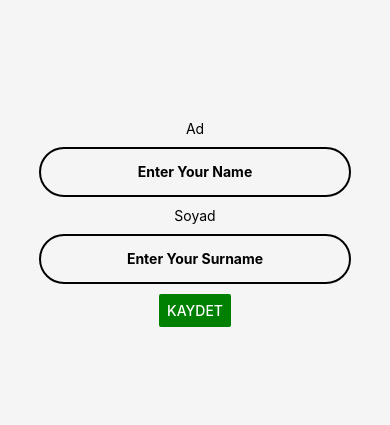
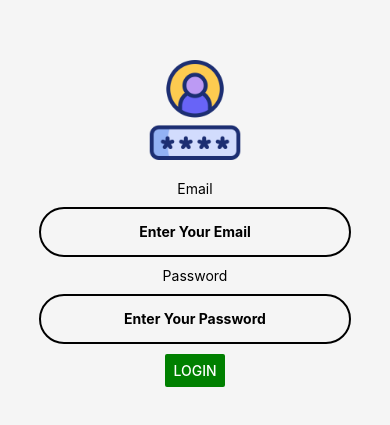
Before and after one commit to TayyipKose/React_Native, a React Native app in the folder RN101/: screen / in a window 390 px wide. Shown: the part 199-624 px from the top of the page. Built offline with nearby package versions, Linux system fonts and the light colour scheme.

Commit message:
()=> Ders2.tsx

```diff
--- a/RN101/Dersler/Ders2.tsx
+++ b/RN101/Dersler/Ders2.tsx
@@ -1,43 +1,53 @@
-import React, { useState } from 'react';
-import { View, Text, StyleSheet, TextInput, Button, Alert } from 'react-native';
+import React, {useState} from 'react';
+import {View, Text, StyleSheet, TextInput, Button, Alert, Image} from 'react-native';
+import Loading from "../src/components/shareds/loading";
 
 const Ders2 = () => {
-    const [_name, setName] = useState("");
-    const [_lastName, setLastname] = useState("");
+    const [_email, setEmail] = useState("");
+    const [_password, setPassword] = useState("");
     const [showWelcome, setShowWelcome] = useState(false);
+    const [isLoading, setIsLoading] = useState(false);
 
     const commitSave = () => {
-        if (_name && _lastName) {
-            setShowWelcome(true);
-            Alert.alert("Bilgi", `${_name} ${_lastName}`);
+        if (_email && _password) {
+            setIsLoading(true);
+            setTimeout(() => {
+                setIsLoading(false); // loading'i kapat
+                setShowWelcome(true); // welcome mesajını göster
+                Alert.alert("Bilgi", `${_email} ${_password}`);
+            }, 1500); // 1.5 saniye sonra işlem bitmiş gibi simüle ediliyor
         } else {
-            setShowWelcome(false);
             Alert.alert("Uyarı", "Alanlar boş");
         }
-    };
+    }
 
     return (
+        <Loading isLoading={isLoading}>
             <View style={styles.container}>
-            {showWelcome && <Text style={styles.welcomeText}>Welcome {_name} {_lastName}</Text>}
+                <Image style={styles.images} source={require('../assets/images/login.png')}/>
+                {showWelcome && <Text style={styles.welcomeText}>Welcome {_email} {_password}</Text>}
 
-            <Text>Ad</Text>
+                <Text style={{marginTop: 20}}>Email</Text>
                 <TextInput
                     style={styles.textInputStyles}
-                placeholder="Enter Your Name"
-                onChangeText={setName}
-                value={_name}
+                    placeholder="Enter Your Email"
+                    inputMode={"email"}
+                    onChangeText={setEmail}
+                    value={_email}
                 />
-            <Text>Soyad</Text>
+                <Text>Password</Text>
                 <TextInput
+                    secureTextEntry={true}
                     style={styles.textInputStyles}
-                placeholder="Enter Your Surname"
-                onChangeText={setLastname}
-                value={_lastName}
+                    placeholder="Enter Your Password"
+                    onChangeText={setPassword}
+                    value={_password}
                 />
                 <View>
-                <Button title="Kaydet" onPress={commitSave} color="green" />
+                    <Button title="Login" onPress={commitSave} color="green"/>
                 </View>
             </View>
+        </Loading>
     );
 };
 
@@ -60,8 +70,13 @@ const styles = StyleSheet.create({
     welcomeText: {
         fontSize: 20,
         fontWeight: 'bold',
-        marginBottom: 20,
-    }
+        color: 'red',
+        marginTop: 20,
+    },
+    images: {
+        width: 100,
+        height: 100,
+    },
 });
 
 export default Ders2;
--- /dev/null
+++ b/RN101/src/components/shareds/loading.tsx
@@ -0,0 +1,51 @@
+import React from 'react';
+import { View, StyleSheet, Text, ActivityIndicator } from 'react-native';
+
+type Props = {
+    isLoading?: boolean;          // Loading durumunu kontrol eden opsiyonel boolean prop
+    children: React.ReactNode;    //children: React.ReactNode yazarsan, o component'in içine her türlü React öğesini (text, element, başka component vs.) koyabilirsin anlamına gelir.
+    /*
+      Burada Props (özellikler) tipini tanımlıyoruz.
+      React component'lerine dışarıdan veri (özellik) geçirmek için props kullanılır.
+
+      isLoading prop'u, component'in "yükleniyor" modunda mı olduğunu belirtmek için kullanılır.
+      Örneğin, yükleniyorsa spinner göster, değilse normal içeriği göster gibi.
+
+      children ise component içine yerleştirilen alt elementlerdir.
+      Mesela, <Loading> ...buraya yazılanlar children olur...</Loading>
+
+      Props, component'in davranışını ve görünümünü dışarıdan kontrol etmeye yarar.
+    */
+};
+
+const Loading = ({ isLoading = false, children }: Props) => {
+    // Eğer isLoading true ise, yükleniyor ekranını göster
+    if (isLoading) {
+        return (
+            <View style={styles.loadingContainer}>
+                {/* Dönen yükleniyor simgesi */}
+                <ActivityIndicator size="large" color="#blue" />
+                {/* Yükleniyor yazısı */}
+                <Text style={styles.loadingText}>Yükleniyor...</Text>
+            </View>
+        );
+    }
+
+    // isLoading false ise çocuk komponentleri normal şekilde göster
+    return <>{children}</>;
+};
+
+const styles = StyleSheet.create({
+    loadingContainer: {
+        flex: 1,                        // Tam ekran kapsaması için
+        justifyContent: 'center',      // Yükleniyor öğelerini dikeyde ortala
+        alignItems: 'center',          // Yükleniyor öğelerini yatayda ortala
+        backgroundColor: '#f5f5f5',    // Arka plan rengi (açık gri)
+    },
+    loadingText: {
+        marginTop: 10,                 // Yükleniyor yazısı ile spinner arasına boşluk
+        fontSize: 16,                  // Yazı boyutu
+    },
+});
+
+export default Loading;
```
Also changed, not shown: RN101/assets/images/login.png (added). Lines whose indentation alone changed are shown as unchanged.
